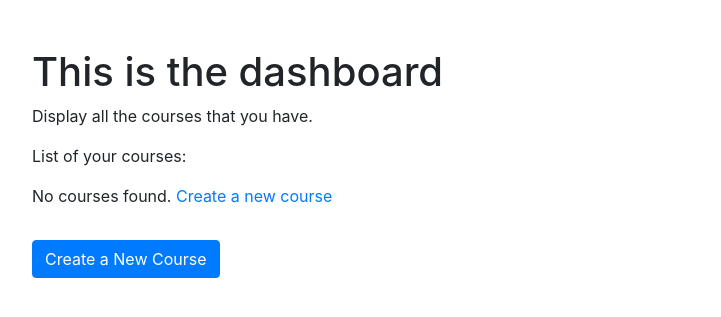
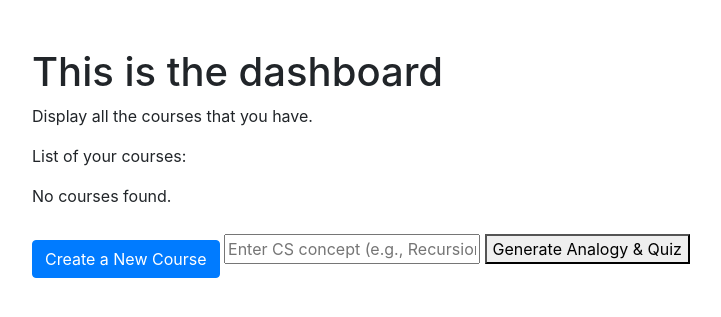
Before and after one commit to BartlomiejDlugosz/IC-Hack-Project, a Flask app: page /dashboard in a window 1280 px wide. Shown: the top 317 px of the page, without its empty margins (53-774 px from the left). Run offline with Flask 3, Linux system fonts and the light colour scheme; the visitor is signed in with stand-in values (Sample User, id 1); data that the repository does not hold is empty; some libraries are stand-ins or nearby versions.

Commit message:
Structure of file

```diff
--- a/app/routes.py
+++ b/app/routes.py
@@ -61,8 +61,9 @@ def login():
 @main.route('/dashboard')
 @login_required
 def dashboard():
+    interest = current_user.key_interest
     courses = Course.query.filter_by(author_id=current_user.id).all()
-    return render_template('dashboard.html', courses=courses)
+    return render_template('dashboard.html', courses=courses, interest=interest)
 
 @main.route('/logout')
 @login_required
@@ -190,3 +191,69 @@ def generate_analogy():
 
     except Exception as e:
         return jsonify({'error': str(e)}), 500
+
+
+# Creating the prompting.
+@main.route('/create-analogy', methods=['POST'])
+def create_analogy():
+    data = request.json
+    interest = data.get('interest')
+    concept = data.get('concept')
+
+    # Prompt for generating the analogy
+    prompt_analogy = f"Explain {concept} using an analogy related to {interest}. Make it simple and engaging."
+
+    # Prompt for generating the quiz based on the analogy
+    prompt_quiz = f"""
+    Based on the analogy you provided for {concept}, create a multiple-choice question in the following format:
+    Question: [Your question here]
+    A) Option A
+    B) Option B
+    C) Option C
+    D) Option D
+    Correct Answer: [Specify A, B, C, or D]
+    Make sure to follow this format exactly to ensure proper parsing.
+    """
+
+    try:
+        content = askGPT(f"Give me a title of the course {prompt_analogy}, a short description and a description of difficulty in the following format do not add any quotation strings, without any other comments: title---description---difficulty", prompt_analogy)
+        analogy = askGPT("You are an expert teacher specializing in making complex concepts easy to understand using real-life analogies.",
+                                  prompt_analogy)
+
+        quiz_text = askGPT("You are an expert teacher who generates quiz questions based on explanations.",
+                           f"{prompt_analogy}\n\n{analogy}\n\n{prompt_quiz}")
+
+        print(content)
+        print(analogy)
+        print(quiz_text)
+        contents = content.split("---")
+        question_lines = quiz_text.split('\n')
+        question = question_lines[0]
+        options = {line[0]: line[3:] for line in question_lines[1:5]}  # Extract A-D options
+        correct_answer_line = [line for line in question_lines if "Correct Answer:" in line]
+        correct_answer = correct_answer_line[0].split(":")[-1].strip() if correct_answer_line else "A"
+        print(contents)
+        print('Loading')
+        new_course = Course(
+            name=contents[0],  # The title from the split content
+            difficulty_matrix=contents[2],  # The difficulty description from the split content
+            description=contents[1],  # The short description from the split content
+            content=analogy,  # Set the analogy as the course content
+            questions=quiz_text,  # Set the generated quiz text as the questions
+            author_id=current_user.id  # Ensure this is the current logged-in user's ID
+            )
+        print('Loading')
+        db.session.add(new_course)
+        db.session.commit()
+        print('Loading')
+        return jsonify({
+            'analogy': analogy,
+            'quiz': {
+                'question': question,
+                'options': options,
+                'correct_answer': correct_answer
+            }
+        })
+
+    except Exception as e:
+        return jsonify({'error': str(e)}), 500
--- a/app/templates/dashboard.html
+++ b/app/templates/dashboard.html
@@ -20,15 +20,36 @@
                     <small>{{ course.description[:100] }}...</small> <!-- Displaying a truncated description -->
                 </a>
             {% else %}
-                <p>No courses found. <a href="{{ url_for('main.create_course') }}">Create a new course</a></p>
+                <p>No courses found.
             {% endfor %}
         </div>
 
         <a href="{{ url_for('main.create_course') }}" class="btn btn-primary mt-3">Create a New Course</a>
+        <!-- If clicked the button above below section appears -->
+        <input type="hidden" id="interest" value="{{ interest }}">
+        <input type="text" id="concept" placeholder="Enter CS concept (e.g., Recursion)">
+        <button onclick="generateAnalogy()">Generate Analogy & Quiz</button>
     </div>
 
     <script src="https://code.jquery.com/jquery-3.5.1.slim.min.js"></script>
     <script src="https://cdn.jsdelivr.net/npm/@popperjs/core@2.5.4/dist/umd/popper.min.js"></script>
     <script src="https://stackpath.bootstrapcdn.com/bootstrap/4.5.2/js/bootstrap.min.js"></script>
-</body>
+
+    <script>
+      async function generateAnalogy() {
+            console.log('waiting')
+            const interest = document.getElementById('interest').value;
+            const concept = document.getElementById('concept').value;
+            const response = await fetch('/create-analogy', {
+                method: 'POST',
+                headers: { 'Content-Type': 'application/json' },
+                body: JSON.stringify({ interest, concept })
+            });
+            console.log('waiting')
+            const data = await response.json();
+            console.log(response)
+            window.location.reload();
+          }
+    </script>
+  </body>
 </html>
--- a/app/templates/index.html
+++ b/app/templates/index.html
@@ -99,7 +99,7 @@
                 document.getElementById('result').innerText = data.error || 'Failed to generate analogy.';
             }
         }
-
+        // Here this needs to go in the normal section.
         function checkAnswer(correctAnswer) {
             const selected = document.querySelector('input[name="quiz-option"]:checked');
             const feedback = document.getElementById('feedback');
```
